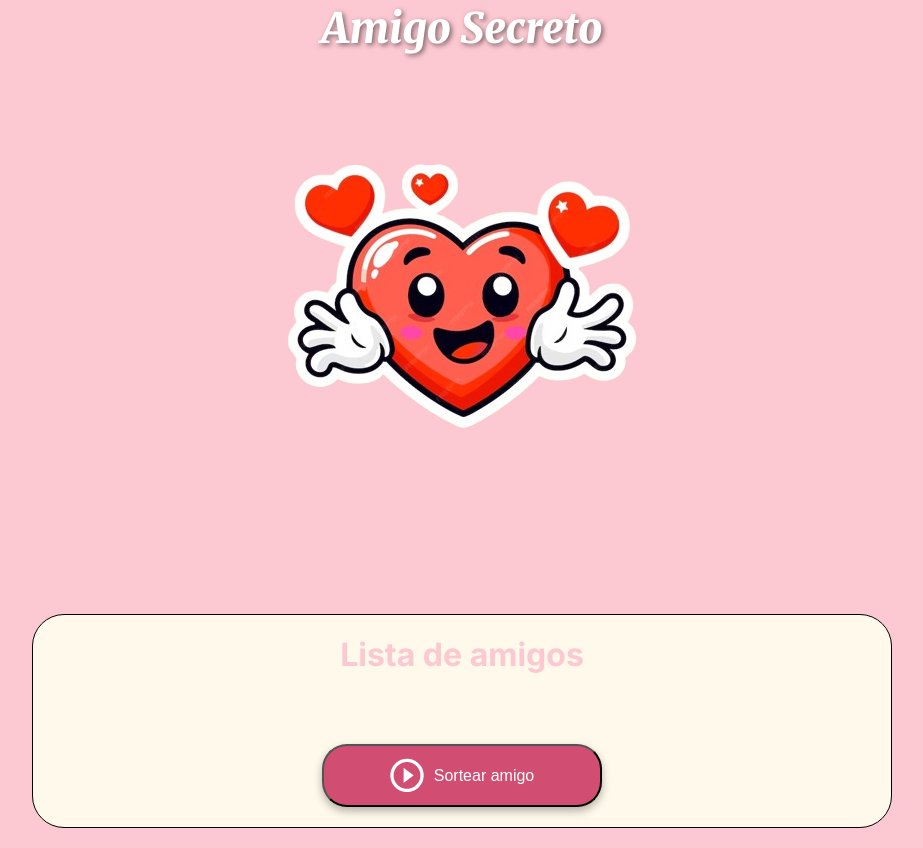
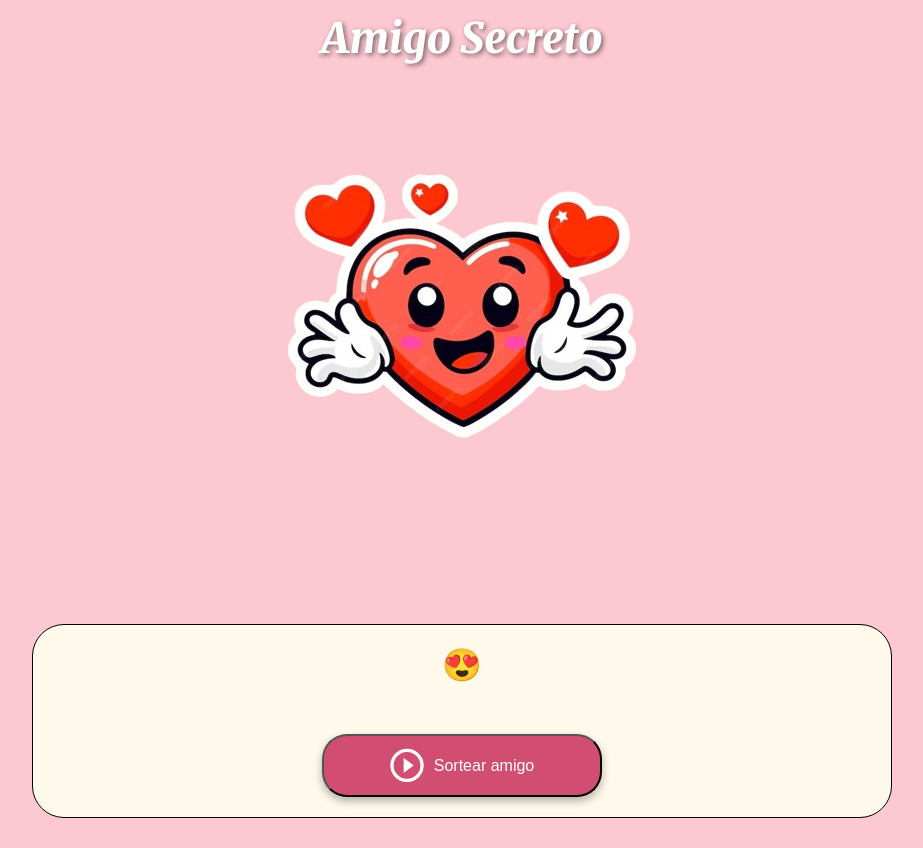
Before and after one commit to SergJprog/amigoMuni, a website: page index.html in a window 1280 px wide. Shown: the whole page, without its empty margins (178-1101 px from the left). Drawn offline with Linux system fonts and the light colour scheme; no server answers.

Commit message:
sin listado

```diff
--- a/index.html
+++ b/index.html
@@ -17,9 +17,9 @@
         </header>
 
         <section class="input-section">
-            <h2 class="section-title">Lista de amigos</h2>
+            <h2 class="section-title">😍</h2>
             <ul id="listaAmigos" class="name-list" aria-labelledby="listaAmigos" role="list"></ul>
-            <ul id="resultado" class="result-list" aria-live="polite"></ul>
+            <!--<ul id="resultado" class="result-list" aria-live="polite"></ul>-->
 
             <div class="button-container">
                 <button id="btnSortear" class="button-draw" aria-label="Sortear amigo secreto">
```
